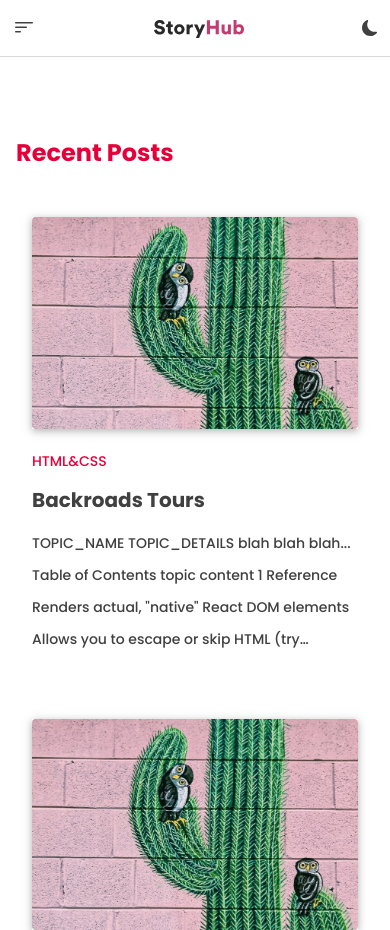
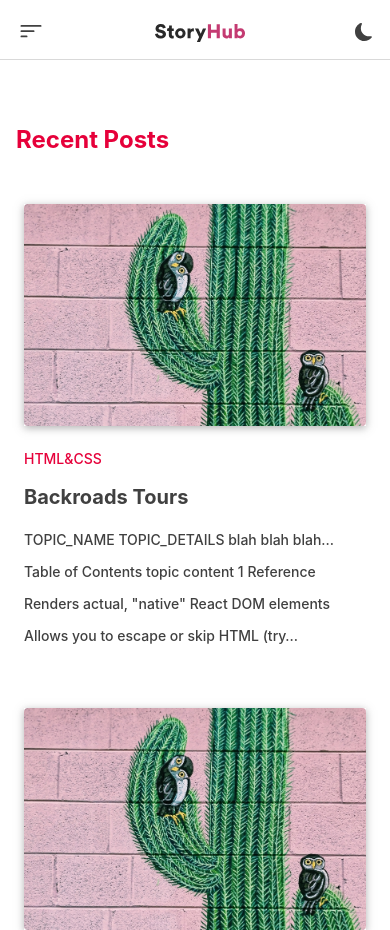
Before and after one commit to deepak4455/bitvibz, a Gatsby site: page / in a window 390 px wide. Shown: the top 930 px of the page. Built offline with nearby package versions, Linux system fonts and the light colour scheme; Gatsby itself is replaced by a stand-in of ours; some packages are replaced by stand-ins of ours.

Commit message:
four commit

```diff
--- a/src/assets/css/global.scss
+++ b/src/assets/css/global.scss
@@ -19,7 +19,8 @@ $border-radius: 0.25em;
 }
 body {
   background-color: $background;
-  font-family: "Poppins", Arial, Helvetica, sans-serif;
+  font-family: -apple-system, BlinkMacSystemFont, "Segoe UI", Roboto,
+    Oxygen-Sans, Ubuntu, Cantarell, "Helvetica Neue", sans-serif;
   font-weight: 500;
 }
 
--- a/src/assets/css/header.scss
+++ b/src/assets/css/header.scss
@@ -14,6 +14,14 @@ button {
   svg:hover {
     color: $primary;
     fill: $primary;
+  }
+}
+@media screen and (max-width: 767px) {
+  .header-section {
+    height: 60px;
+  }
+  .header-container {
+    margin-top: -3px;
   }
 }
 
--- a/src/assets/css/icons.scss
+++ b/src/assets/css/icons.scss
@@ -9,12 +9,22 @@
 #pinterest {
   font-size: 18px;
 }
-#menu-bar {
-  font-size: 24px;
-}
 
-@media screen and (min-width: 767px) {
+@media screen and (max-width: 767px) {
+  #menu-bar {
+    box-sizing: content-box;
+    font-size: 28px;
+    padding: 5px;
+  }
   #moon {
+    box-sizing: content-box;
+    font-size: 18px;
+    padding: 5px;
+  }
+  #facebook,
+  #instagram,
+  #pinterest {
+    box-sizing: content-box;
     font-size: 18px;
   }
 }
--- a/src/assets/css/main.scss
+++ b/src/assets/css/main.scss
@@ -11,7 +11,7 @@
 @tailwind components;
 @tailwind utilities;
 
-@import "./fonts.scss";
+// @import "./fonts.scss";
 @import "./global.scss";
 @import "./header.scss";
 @import "./icons.scss";
--- a/src/components/Posts/Post.js
+++ b/src/components/Posts/Post.js
@@ -6,7 +6,7 @@ const Post = ({ frontmatter, excerpt }) => {
   const { title, image, slug, category } = frontmatter
 
   return (
-    <article class="px-8 mb-16">
+    <article class="px-6 mb-14">
       <Link to={`/${slug}`}>
         <GatsbyImage
           image={getImage(image)}
--- a/src/components/Posts/index.js
+++ b/src/components/Posts/index.js
@@ -4,7 +4,7 @@ import Banner from "../Banner/"
 
 const Posts = ({ posts, title }) => {
   return (
-    <div class="container blog-layout pt-20 ">
+    <div class="container blog-layout pt-16 ">
       <div class="articles">
         <h3 className="page-title text-2xl mb-12 ml-4">{title}</h3>
         <div class="article-container">
--- a/src/templates/post-template.js
+++ b/src/templates/post-template.js
@@ -16,7 +16,7 @@ const PostTemplate = ({ data }) => {
   return (
     <Layout>
       <div class="container blog-layout pt-20 ">
-        <div class="articles px-8 pb-20">
+        <div class="articles px-6 pb-20">
           <div class="main-content">
             <div class="content post-content">
               <h1 className="text-3xl mb-3">{title}</h1>
```
